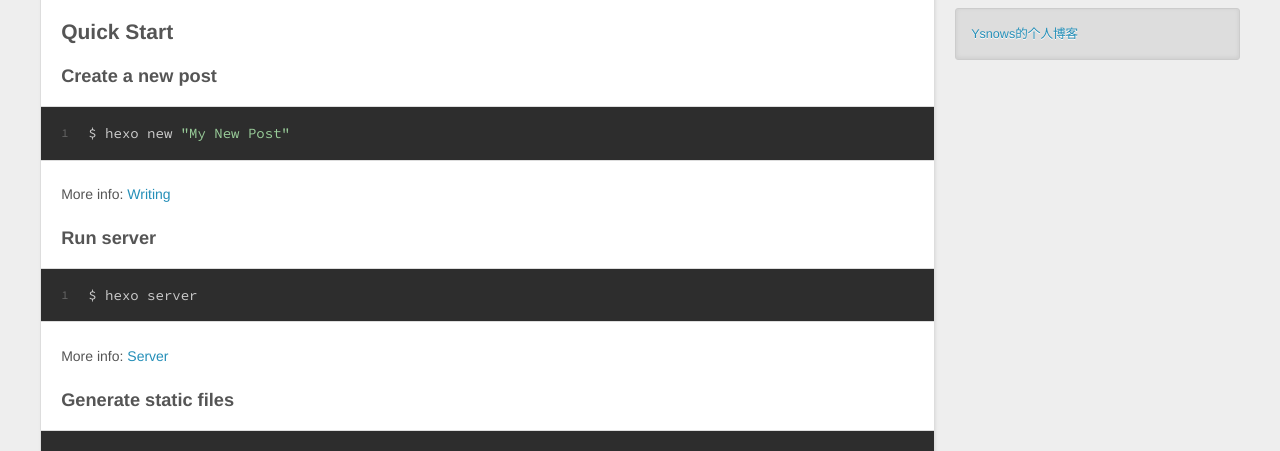
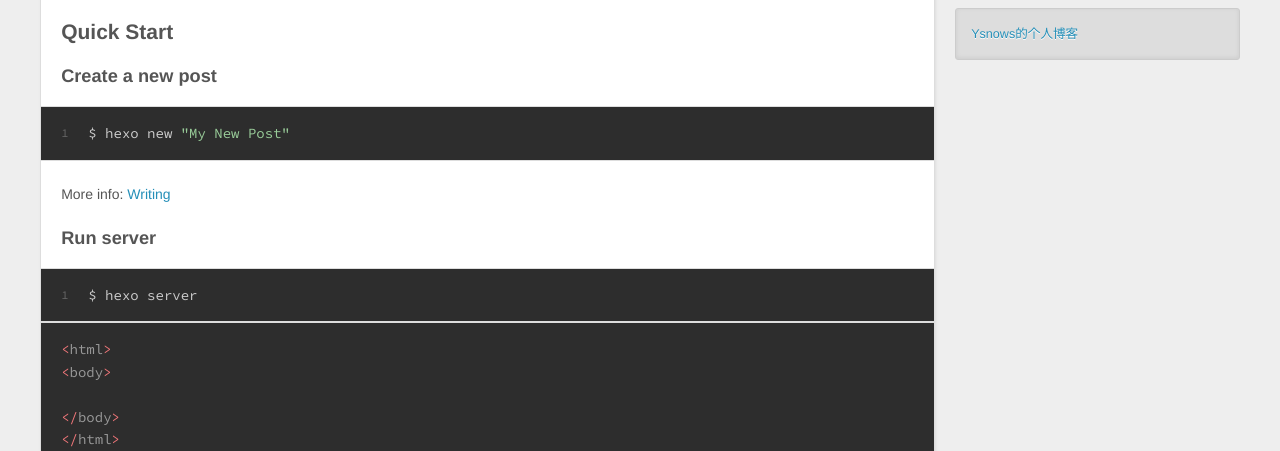
Before and after one commit to yong531315/yong531315.github.io, a plain HTML site: page 2015/03/02/hello-world/index.html in a window 1280 px wide. Shown: the part 501-952 px from the top of the page. Drawn offline with nearby package versions, Linux system fonts and the light colour scheme.

Commit message:
Site updated: 2015-03-02 21:30:33

```diff
--- a/2015/03/02/hello-world/index.html
+++ b/2015/03/02/hello-world/index.html
@@ -67,7 +67,7 @@ Quick">
         <section id="main"><article id="post-hello-world" class="article article-type-post" itemscope itemprop="blogPost">
   <div class="article-meta">
     <a href="/2015/03/02/hello-world/" class="article-date">
-  <time datetime="2015-03-02T09:14:07.099Z" itemprop="datePublished">Mar 2 2015</time>
+  <time datetime="2015-03-02T13:30:18.259Z" itemprop="datePublished">Mar 2 2015</time>
 </a>
 
   </div>
@@ -95,7 +95,12 @@ Quick">
 <h3 id="Run_server">Run server</h3>
 <figure class="highlight bash"><table><tr><td class="gutter"><pre><div class="line">1</div></pre></td><td class="code"><pre><div class="line">$ hexo server</div></pre></td></tr></table></figure>
 
-<p>More info: <a href="http://hexo.io/docs/server.html" target="_blank" rel="external">Server</a></p>
+<pre><code><span class="tag">&lt;<span class="title">html</span>&gt;</span>
+<span class="tag">&lt;<span class="title">body</span>&gt;</span>
+
+<span class="tag">&lt;/<span class="title">body</span>&gt;</span>
+<span class="tag">&lt;/<span class="title">html</span>&gt;</span>
+</code></pre><p>More info: <a href="http://hexo.io/docs/server.html" target="_blank" rel="external">Server</a></p>
 <h3 id="Generate_static_files">Generate static files</h3>
 <figure class="highlight bash"><table><tr><td class="gutter"><pre><div class="line">1</div></pre></td><td class="code"><pre><div class="line">$ hexo generate</div></pre></td></tr></table></figure>
 
```
Also changed, not shown: archives/2015/03/index.html (+7 -2 lines), archives/2015/index.html (+7 -2 lines), archives/index.html (+7 -2 lines), index.html (+7 -2 lines).
